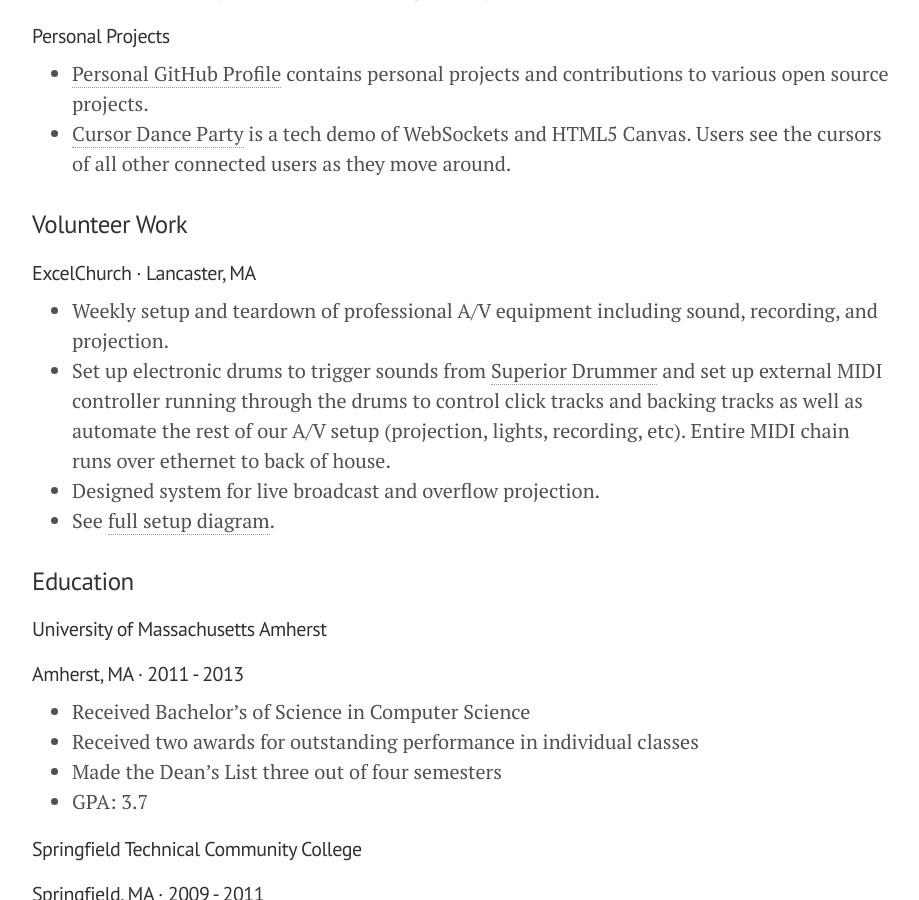
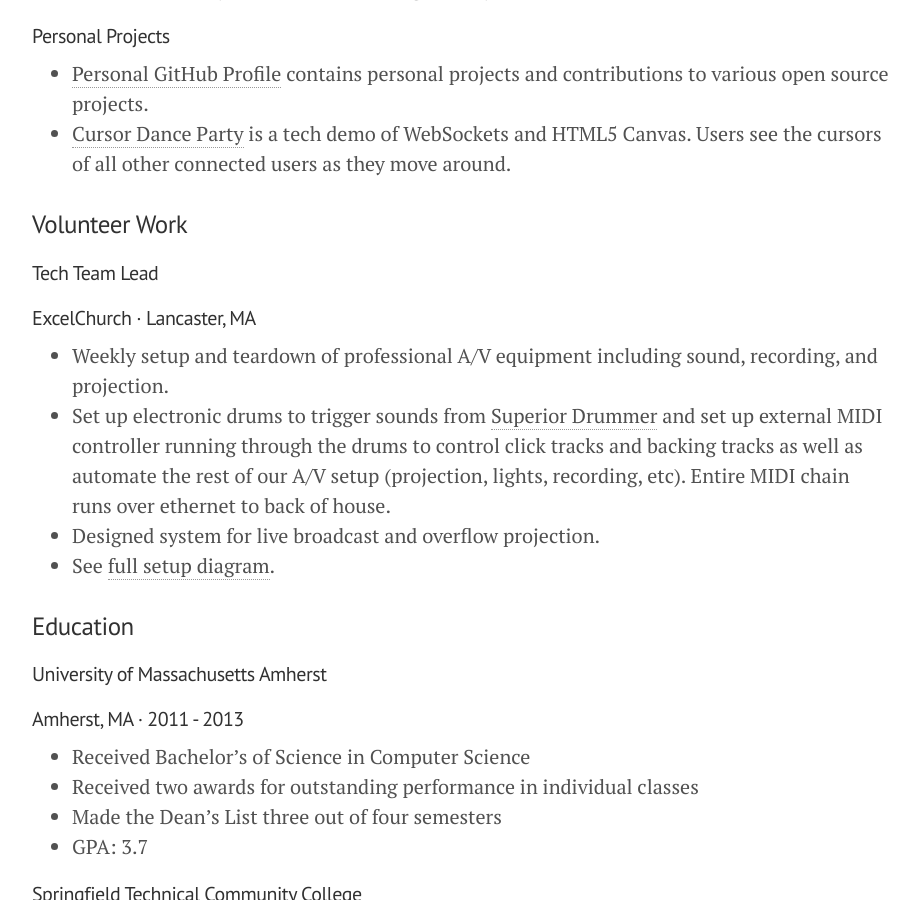
Before and after one commit to knpwrs/knpwrs.github.io, a Jekyll site: the page built from about.md, in a window 1280 px wide and 900 px high, scrolled down 2077 px. Shown: the whole window, without its empty margins (178-1097 px from the left). Built offline with Jekyll 4.4.1, drawn with Linux system fonts in a browser that asks for light colours.

```diff
--- a/about.md
+++ b/about.md
@@ -89,7 +89,9 @@ I also enjoy music, play drums, and am a big time fan of the [New England Patrio
 
 ### Volunteer Work
 
-#### ExcelChurch &middot; Lancaster, MA
+#### Tech Team Lead
+
+##### ExcelChurch &middot; Lancaster, MA
 
 * Weekly setup and teardown of professional A/V equipment including sound,
   recording, and projection.
```
